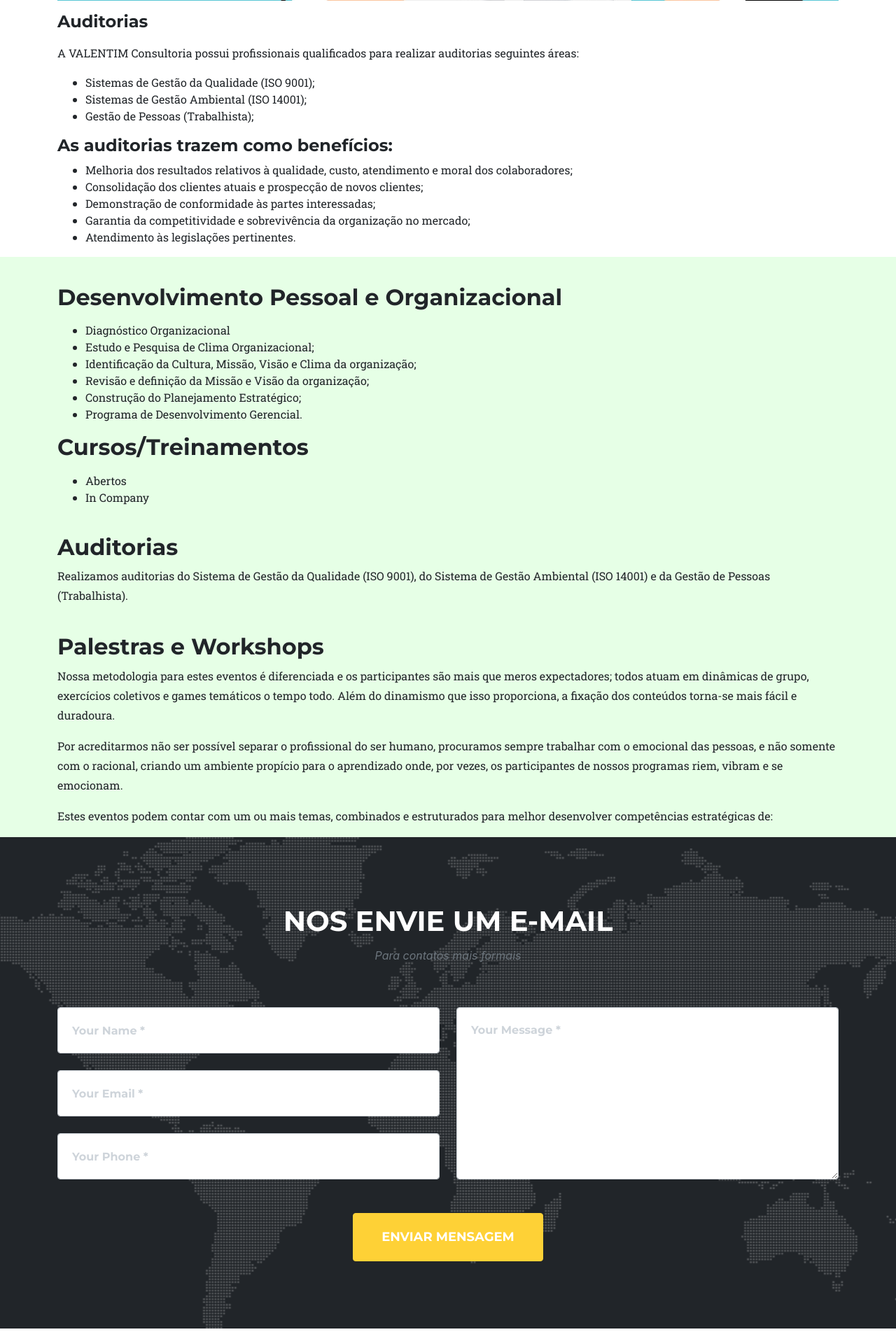
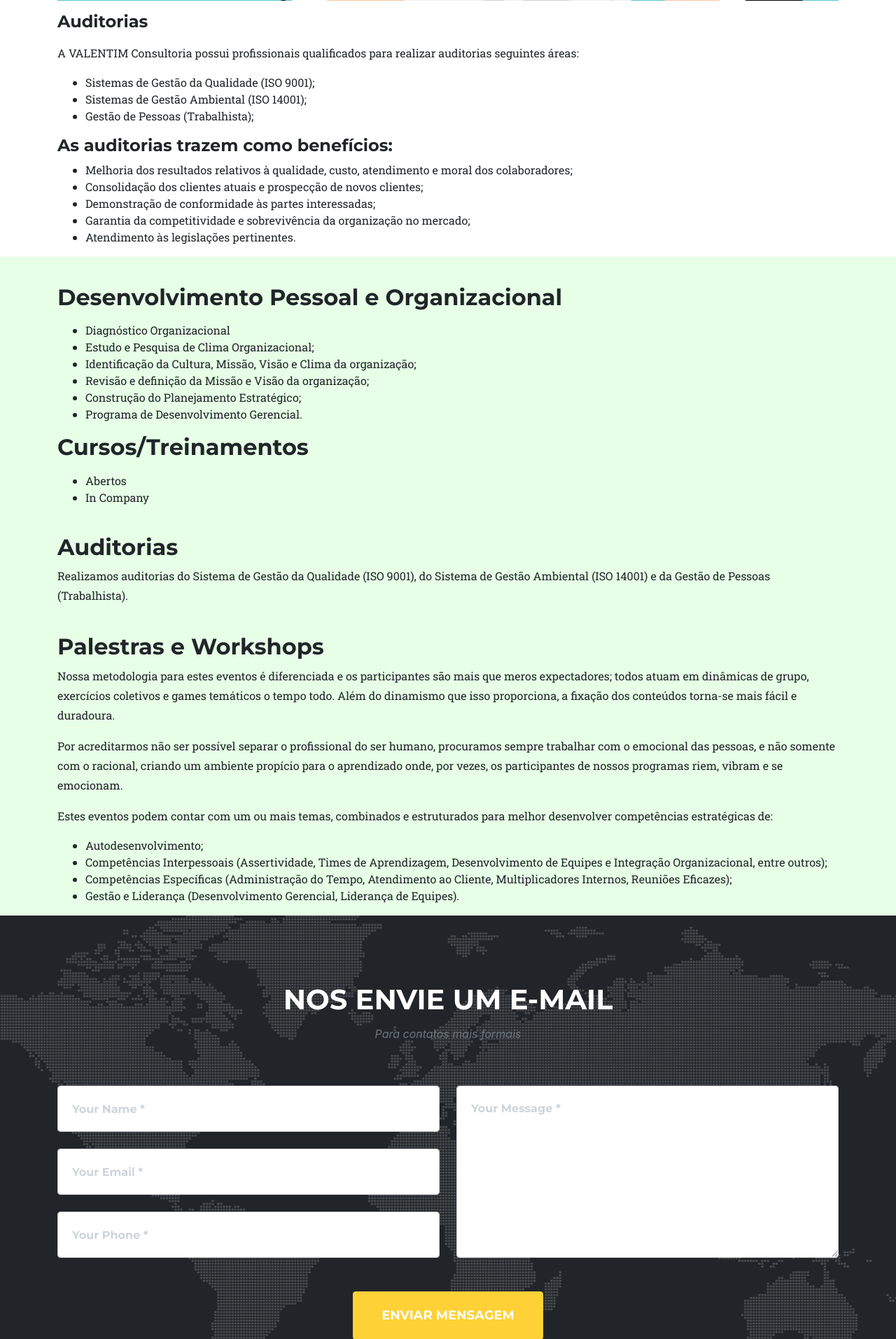
Before and after one commit to Wildarte/valentimconsultoria, a PHP site: page /paginas/servicos in a window 1280 px wide. Shown: the part 3636-5549 px from the top of the page at 70% size. Run offline with PHP 8.4, Linux system fonts and the light colour scheme; some libraries are stand-ins or nearby versions; some web fonts are replaced.

Commit message:
commit de alguns ajustes na pagina servico

```diff
--- a/app/Views/paginas/servicos.php
+++ b/app/Views/paginas/servicos.php
@@ -40,7 +40,7 @@
     </div>
 </div>
 
-<div class="container-fluid">
+<div class="container-fluid text-justify">
 
     <div class="container">
         <div class="row" id="content-palestras" style="margin-top: 10px;">
@@ -136,9 +136,7 @@
                 </p>
             </div>
             <div class="col-12" id="cursos">
-                <h2 class="h2">
-                Cursos/Treinamentos
-                </h2>
+                <h2 class="h2">Cursos/Treinamentos</h2>
                 <p>
                     <ul>
                         <li>Abertos</li>
@@ -168,6 +166,12 @@
                 <P>Nossa metodologia para estes eventos é diferenciada e os participantes são mais que meros expectadores; todos atuam em dinâmicas de grupo, exercícios coletivos e games temáticos o tempo todo. Além do dinamismo que isso proporciona, a fixação dos conteúdos torna-se mais fácil e duradoura.</p>
                 <p>Por acreditarmos não ser possível separar o profissional do ser humano, procuramos sempre trabalhar com o emocional das pessoas, e não somente com o racional, criando um ambiente propício para o aprendizado onde, por vezes, os participantes de nossos programas riem, vibram e se emocionam.</p>
                 <p>Estes eventos podem contar com um ou mais temas, combinados e estruturados para melhor desenvolver competências estratégicas de:</p>
+                <ul>
+                    <li>Autodesenvolvimento;</li>
+                    <li>Competências Interpessoais (Assertividade, Times de Aprendizagem, Desenvolvimento de Equipes e Integração Organizacional, entre outros);</li>
+                    <li>Competências Específicas (Administração do Tempo, Atendimento ao Cliente, Multiplicadores Internos, Reuniões Eficazes);</li>
+                    <li>Gestão e Liderança (Desenvolvimento Gerencial, Liderança de Equipes).</li>
+                </ul>
             </div>
         </div>
     </div>
```
